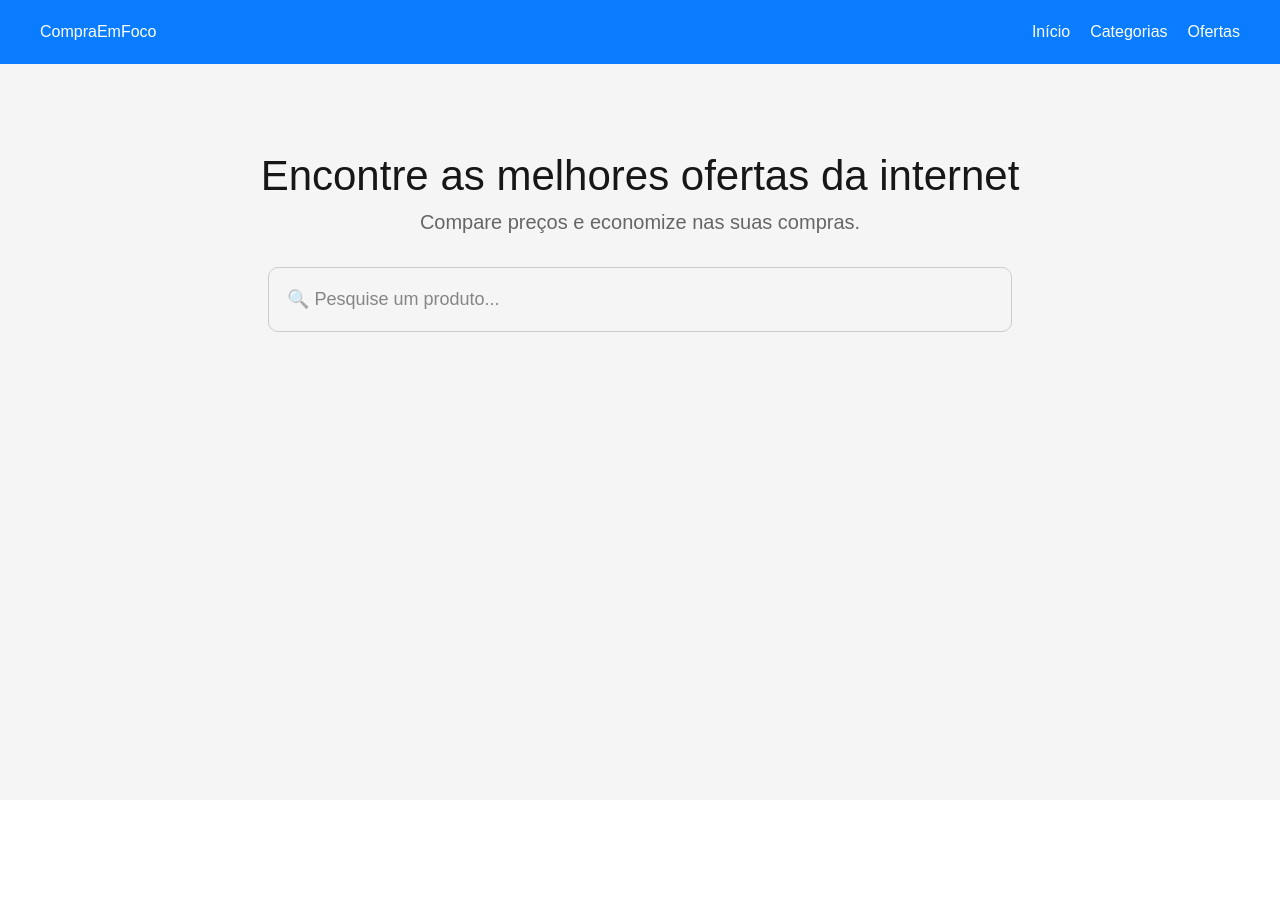
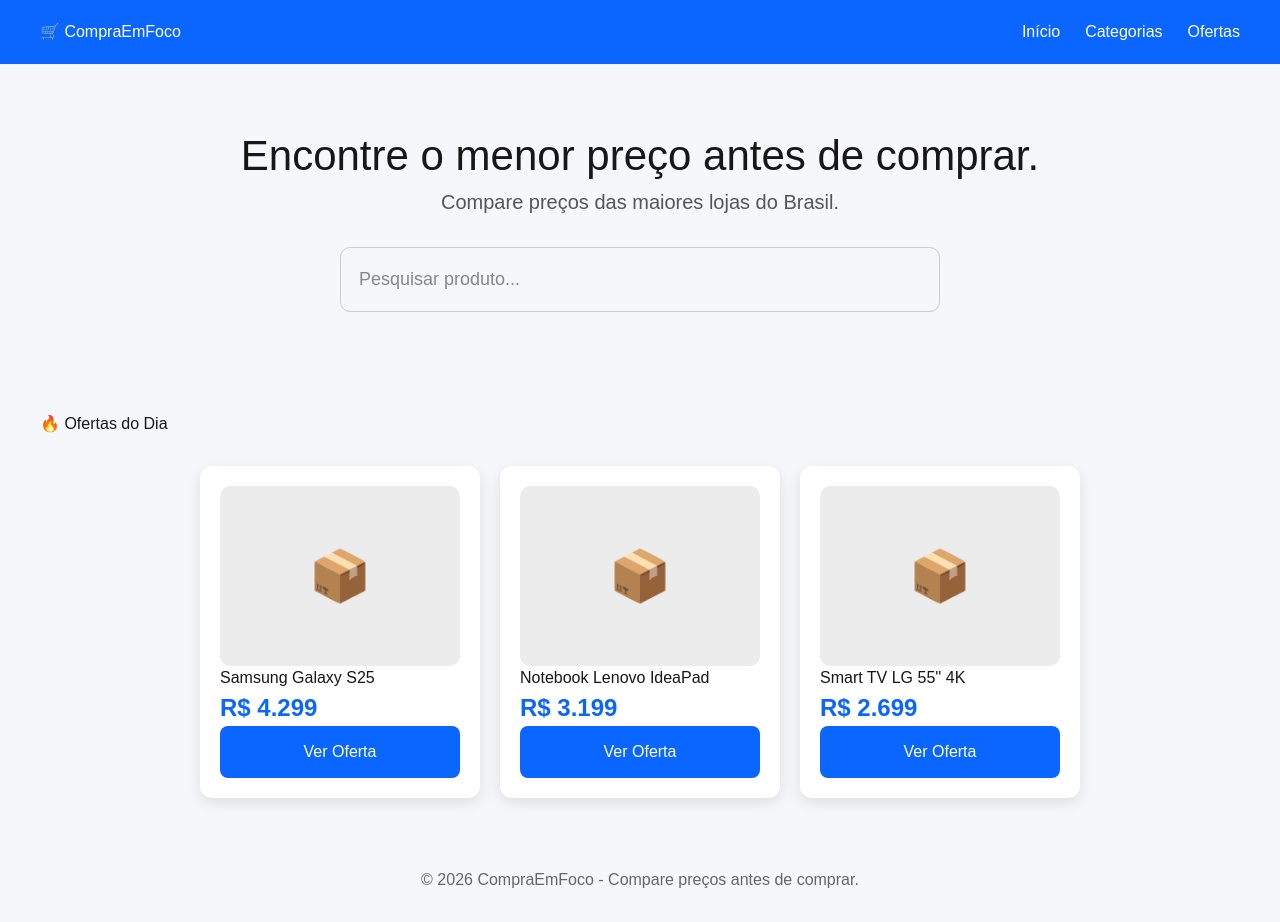
Before and after one commit to marcaon37-ops/compraemfoco, a Next.js app: page / in a window 1280 px wide. Before the commit the page ends 800 px from the top, so only its background shows below. Built offline with nearby package versions, Linux system fonts and the light colour scheme.

Commit message:
Nova home profissional

```diff
--- a/src/app/page.js
+++ b/src/app/page.js
@@ -1,63 +1,144 @@
 export default function Home() {
+  const produtos = [
+    {
+      nome: "Samsung Galaxy S25",
+      preco: "R$ 4.299",
+    },
+    {
+      nome: "Notebook Lenovo IdeaPad",
+      preco: "R$ 3.199",
+    },
+    {
+      nome: "Smart TV LG 55'' 4K",
+      preco: "R$ 2.699",
+    },
+  ];
+
   return (
-    <main
-      style={{
-        backgroundColor: "#f5f5f5",
-        minHeight: "100vh",
-        fontFamily: "Arial, sans-serif",
-      }}
-    >
+    <main style={{ background: "#f5f7fa", minHeight: "100vh", fontFamily: "Arial" }}>
       <header
         style={{
-          background: "#0a7cff",
-          color: "white",
+          background: "#0A66FF",
+          color: "#fff",
           padding: "20px 40px",
           display: "flex",
           justifyContent: "space-between",
           alignItems: "center",
         }}
       >
-        <h1>CompraEmFoco</h1>
+        <h1>🛒 CompraEmFoco</h1>
 
-        <nav>
-          <span style={{ marginRight: 20 }}>Início</span>
-          <span style={{ marginRight: 20 }}>Categorias</span>
+        <div>
+          <span style={{ marginRight: 25 }}>Início</span>
+          <span style={{ marginRight: 25 }}>Categorias</span>
           <span>Ofertas</span>
-        </nav>
+        </div>
       </header>
 
       <section
         style={{
           textAlign: "center",
-          padding: "80px 20px",
+          padding: "60px 20px",
         }}
       >
-        <h2 style={{ fontSize: "42px" }}>
-          Encontre as melhores ofertas da internet
+        <h2 style={{ fontSize: 42 }}>
+          Encontre o menor preço antes de comprar.
         </h2>
 
-        <p
-          style={{
-            color: "#666",
-            fontSize: "20px",
-          }}
-        >
-          Compare preços e economize nas suas compras.
+        <p style={{ color: "#555", fontSize: 20 }}>
+          Compare preços das maiores lojas do Brasil.
         </p>
 
         <input
-          type="text"
-          placeholder="🔍 Pesquise um produto..."
+          placeholder="Pesquisar produto..."
           style={{
             width: "60%",
-            padding: "18px",
-            marginTop: "30px",
-            borderRadius: "10px",
+            maxWidth: 600,
+            padding: 18,
+            marginTop: 30,
+            borderRadius: 10,
             border: "1px solid #ccc",
-            fontSize: "18px",
+            fontSize: 18,
           }}
         />
       </section>
+
+      <section style={{ padding: 40 }}>
+        <h2 style={{ marginBottom: 30 }}>🔥 Ofertas do Dia</h2>
+
+        <div
+          style={{
+            display: "flex",
+            gap: 20,
+            flexWrap: "wrap",
+            justifyContent: "center",
+          }}
+        >
+          {produtos.map((produto) => (
+            <div
+              key={produto.nome}
+              style={{
+                width: 280,
+                background: "#fff",
+                borderRadius: 12,
+                padding: 20,
+                boxShadow: "0 5px 15px rgba(0,0,0,.1)",
+              }}
+            >
+              <div
+                style={{
+                  height: 180,
+                  background: "#ececec",
+                  borderRadius: 10,
+                  display: "flex",
+                  alignItems: "center",
+                  justifyContent: "center",
+                  fontSize: 50,
+                }}
+              >
+                📦
+              </div>
+
+              <h3>{produto.nome}</h3>
+
+              <p
+                style={{
+                  color: "#0A66FF",
+                  fontSize: 24,
+                  fontWeight: "bold",
+                }}
+              >
+                {produto.preco}
+              </p>
+
+              <button
+                style={{
+                  width: "100%",
+                  background: "#0A66FF",
+                  color: "#fff",
+                  padding: 14,
+                  border: "none",
+                  borderRadius: 8,
+                  cursor: "pointer",
+                  fontSize: 16,
+                }}
+              >
+                Ver Oferta
+              </button>
+            </div>
+          ))}
+        </div>
+      </section>
+
+      <footer
+        style={{
+          textAlign: "center",
+          padding: 30,
+          color: "#666",
+        }}
+      >
+        © 2026 CompraEmFoco - Compare preços antes de comprar.
+      </footer>
     </main>
   );
 }
```
